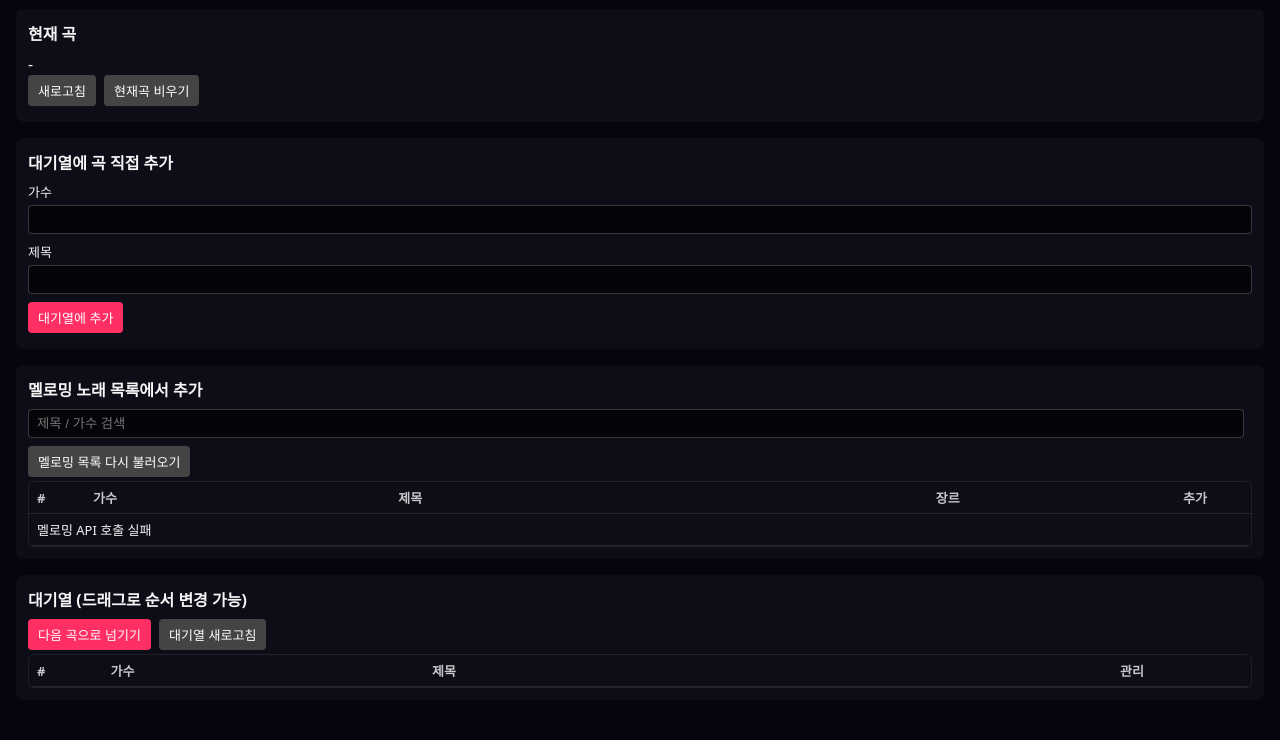
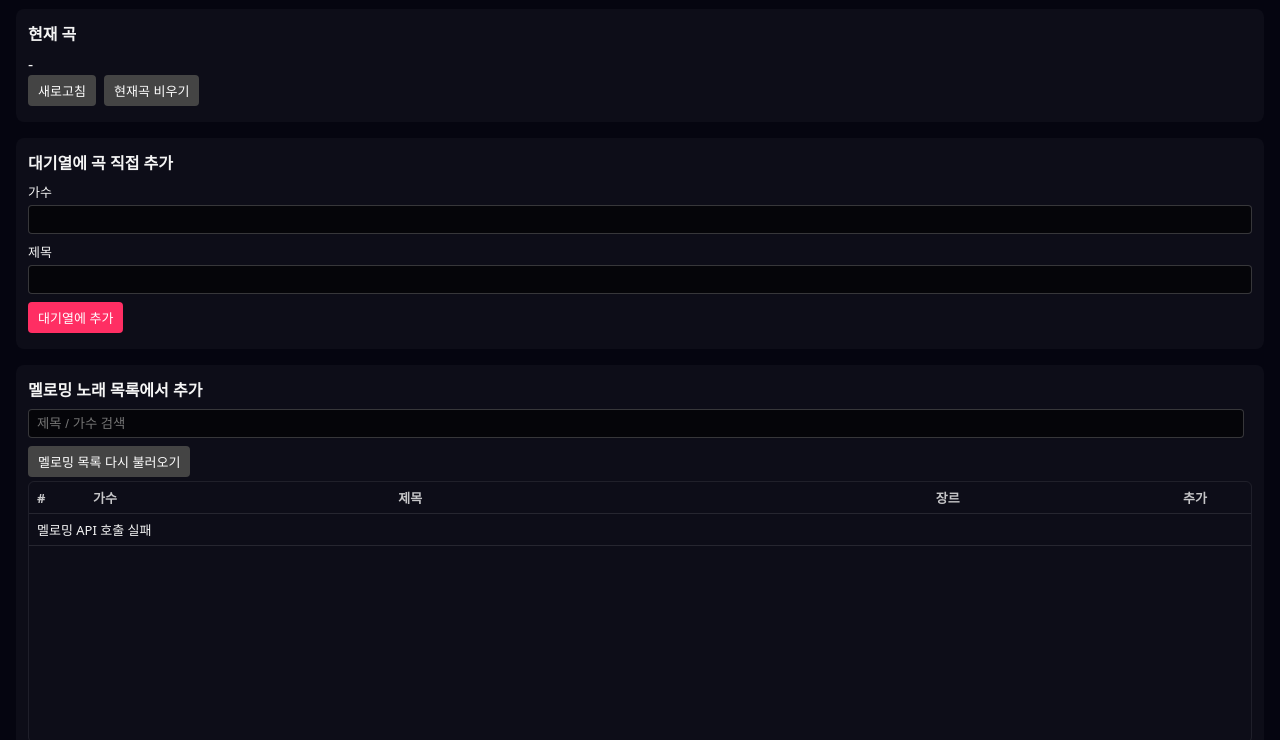
Before and after one commit to Kimkwanhwi/song-queue-server, a website: page public/admin.html in a window 1280 px wide. Shown: the part 65-805 px from the top of the page. Drawn offline with Linux system fonts and the light colour scheme; no server answers.

Commit message:
Update admin.html

```diff
--- a/public/admin.html
+++ b/public/admin.html
@@ -77,6 +77,7 @@
 
       /* 멜로밍 리스트 영역 */
       #melomingList {
+        height: 260px;          /* ✅ 항상 이 높이 유지 */
         max-height: 260px;
         overflow-y: auto;
         padding: 0;
@@ -84,7 +85,7 @@
         border: 1px solid rgba(255, 255, 255, 0.08);
       }
 
-      /* 🔒 멜로밍 테이블도 고정 폭으로 */
+      /* 멜로밍 테이블도 고정 폭으로 */
       #melomingList table {
         width: 100%;
         table-layout: fixed;
@@ -610,7 +611,7 @@
         try {
           const res = await fetch(API_BASE + "/api/meloming/songs");
           if (!res.ok) {
-            console.error("멜로밍 API 에러:", res.status);
+            console.error("멀로밍 API 에러:", res.status);
             if (tbody) {
               const tr = document.createElement("tr");
               const td = document.createElement("td");
```
